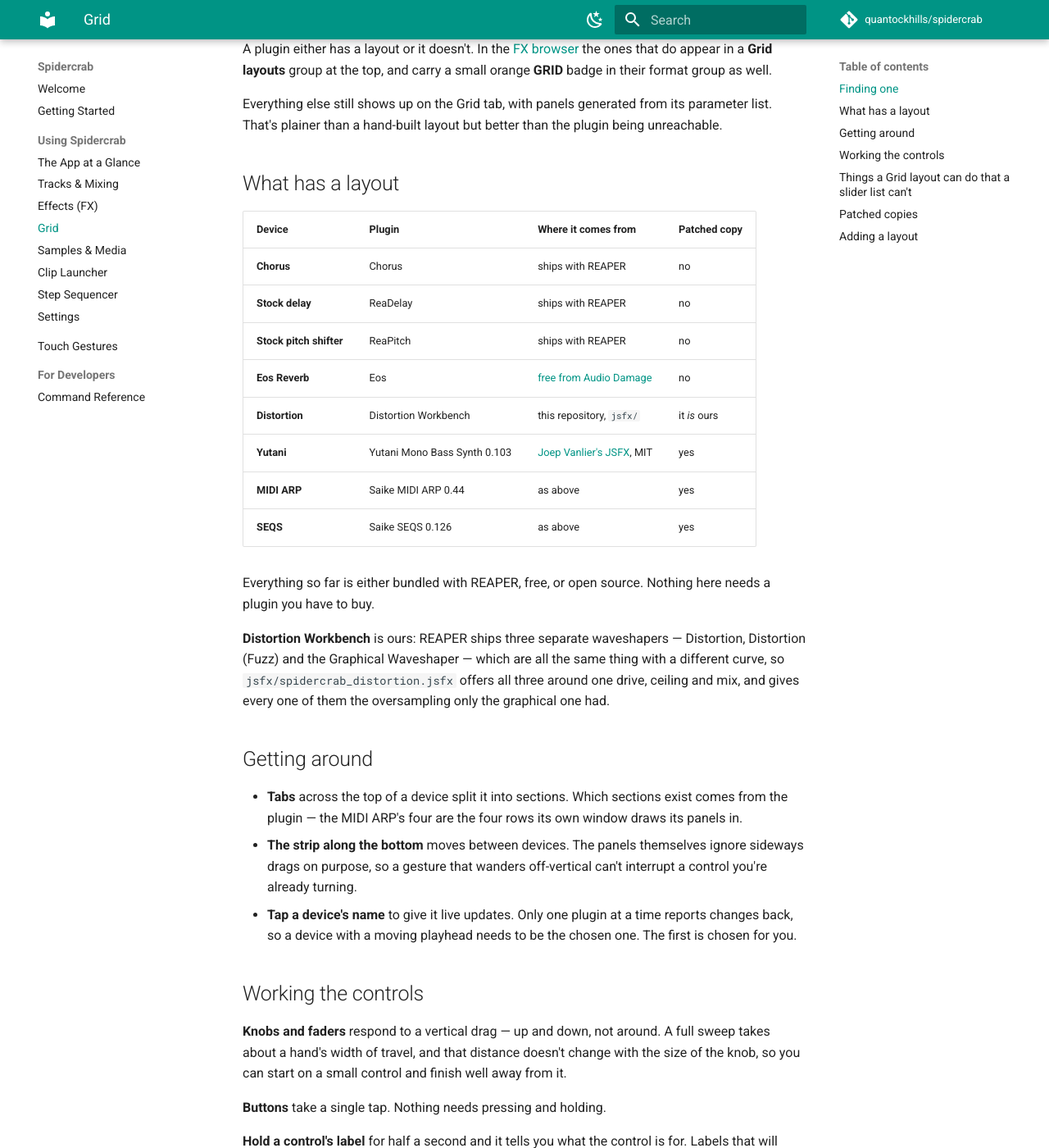
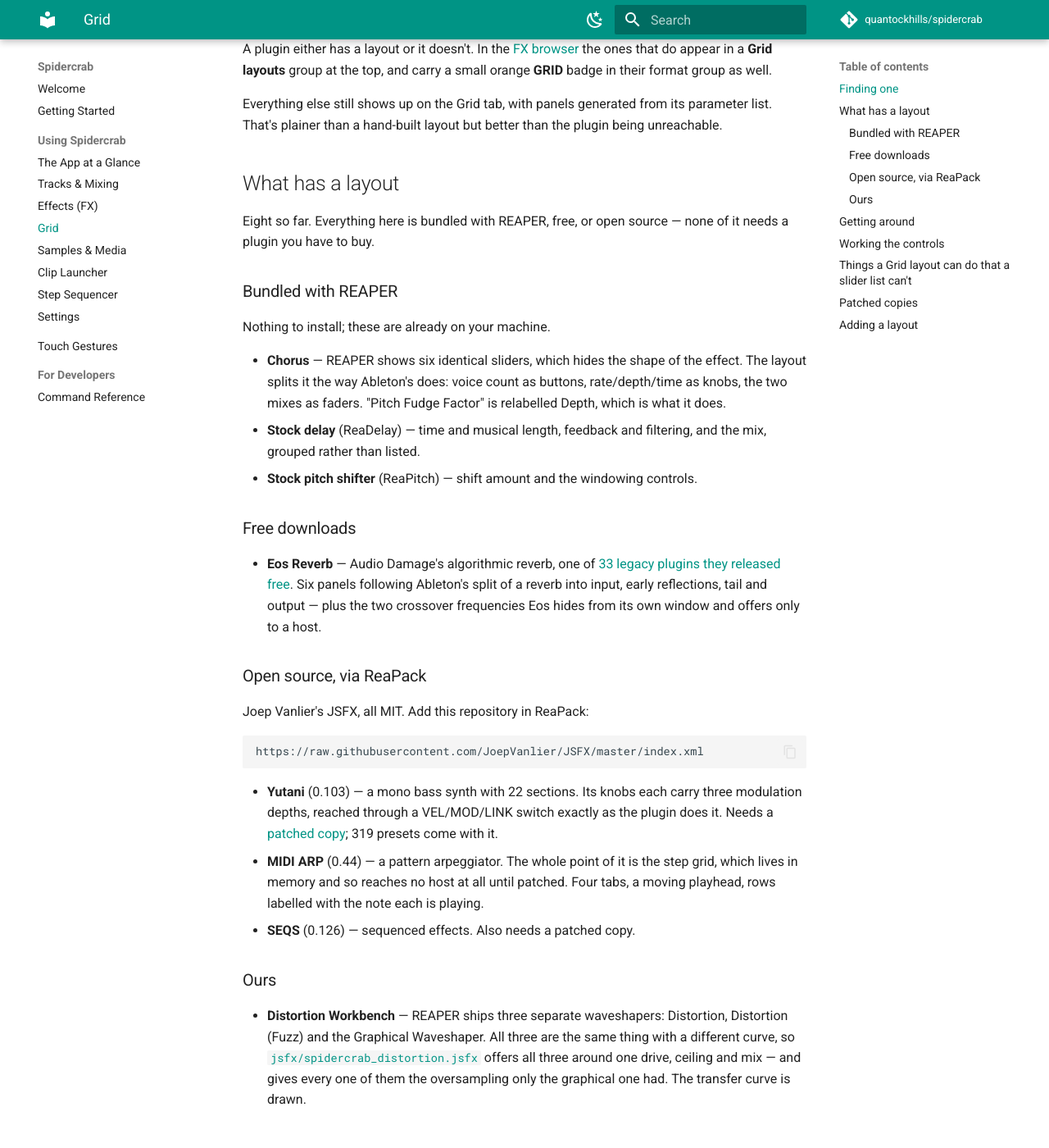
Before and after one commit to quantockhills/spidercrab, an MkDocs documentation site: the page built from docs/features/grid.md, in a window 1280 px wide and 1400 px high, scrolled down 393 px. Shown: the whole window at 82% size. Built offline with MkDocs 1.6.1 and Material for MkDocs 9.7.7, drawn with Linux system fonts in a browser that asks for light colours; comment, search, counter and statistics services are not loaded; some of the changed text lies outside the part shown.

Commit message:
docs: keep Yutani's presets, and say where every plugin comes from
Presets. A preset library is keyed to the plugin's description line, so the
patched copy sees none of the original's -- jsfx_expose.py retargets the bank
and the result is now vendored, all 319 of them. Copying the folder in gives a
synth with its presets rather than a blank one, which is what the original has
and what anyone would expect. 2.9 MB of the 4 MB in jsfx/vendor.

The arp and SEQS ship no presets, so there was nothing to carry for those.

Sources. The module list is now grouped by where each plugin comes from --
bundled with REAPER, free download, open source via ReaPack, or ours -- with a
line on what each layout offers and the ReaPack index URL for Joep Vanlier's
repository, taken from his README rather than guessed.

Co-Authored-By: Claude Opus 5 <noreply@anthropic.com>

````diff
--- a/docs/features/grid.md
+++ b/docs/features/grid.md
@@ -12,25 +12,54 @@ Everything else still shows up on the Grid tab, with panels generated from its p
 
 ## What has a layout
 
-| Device | Plugin | Where it comes from | Patched copy |
-|---|---|---|---|
-| **Chorus** | Chorus | ships with REAPER | no |
-| **Stock delay** | ReaDelay | ships with REAPER | no |
-| **Stock pitch shifter** | ReaPitch | ships with REAPER | no |
-| **Eos Reverb** | Eos | [free from Audio Damage](https://www.audiodamage.com/pages/free-and-legacy) | no |
-| **Distortion** | Distortion Workbench | this repository, `jsfx/` | it *is* ours |
-| **Yutani** | Yutani Mono Bass Synth 0.103 | [Joep Vanlier's JSFX](https://github.com/JoepVanlier/JSFX), MIT | yes |
-| **MIDI ARP** | Saike MIDI ARP 0.44 | as above | yes |
-| **SEQS** | Saike SEQS 0.126 | as above | yes |
+Eight so far. Everything here is bundled with REAPER, free, or open source —
+none of it needs a plugin you have to buy.
 
-Everything so far is either bundled with REAPER, free, or open source. Nothing
-here needs a plugin you have to buy.
+### Bundled with REAPER
 
-**Distortion Workbench** is ours: REAPER ships three separate waveshapers —
-Distortion, Distortion (Fuzz) and the Graphical Waveshaper — which are all the
-same thing with a different curve, so `jsfx/spidercrab_distortion.jsfx` offers
-all three around one drive, ceiling and mix, and gives every one of them the
-oversampling only the graphical one had.
+Nothing to install; these are already on your machine.
+
+- **Chorus** — REAPER shows six identical sliders, which hides the shape of the
+  effect. The layout splits it the way Ableton's does: voice count as buttons,
+  rate/depth/time as knobs, the two mixes as faders. "Pitch Fudge Factor" is
+  relabelled Depth, which is what it does.
+- **Stock delay** (ReaDelay) — time and musical length, feedback and filtering,
+  and the mix, grouped rather than listed.
+- **Stock pitch shifter** (ReaPitch) — shift amount and the windowing controls.
+
+### Free downloads
+
+- **Eos Reverb** — Audio Damage's algorithmic reverb, one of
+  [33 legacy plugins they released free](https://www.audiodamage.com/pages/free-and-legacy).
+  Six panels following Ableton's split of a reverb into input, early
+  reflections, tail and output — plus the two crossover frequencies Eos hides
+  from its own window and offers only to a host.
+
+### Open source, via ReaPack
+
+Joep Vanlier's JSFX, all MIT. Add this repository in ReaPack:
+
+```
+https://raw.githubusercontent.com/JoepVanlier/JSFX/master/index.xml
+```
+
+- **Yutani** (0.103) — a mono bass synth with 22 sections. Its knobs each carry
+  three modulation depths, reached through a VEL/MOD/LINK switch exactly as the
+  plugin does it. Needs a [patched copy](#patched-copies); 319 presets come
+  with it.
+- **MIDI ARP** (0.44) — a pattern arpeggiator. The whole point of it is the step
+  grid, which lives in memory and so reaches no host at all until patched. Four
+  tabs, a moving playhead, rows labelled with the note each is playing.
+- **SEQS** (0.126) — sequenced effects. Also needs a patched copy.
+
+### Ours
+
+- **Distortion Workbench** — REAPER ships three separate waveshapers:
+  Distortion, Distortion (Fuzz) and the Graphical Waveshaper. All three are the
+  same thing with a different curve, so
+  [`jsfx/spidercrab_distortion.jsfx`](https://github.com/quantockhills/spidercrab/tree/master/jsfx)
+  offers all three around one drive, ceiling and mix — and gives every one of
+  them the oversampling only the graphical one had. The transfer curve is drawn.
 
 ## Getting around
 
@@ -68,6 +97,8 @@ Modules that need a patched copy only match the copy. Point one at an original a
 
 Ready-made copies live in [`jsfx/vendor/`](https://github.com/quantockhills/spidercrab/tree/master/jsfx/vendor) with their licences and attribution intact, or you can generate your own from whatever version you have installed. Either way they are **not** installed for you: putting somebody else's plugins in your Effects folder unasked is not on. See that folder's README for both routes.
 
+Yutani's presets come with its copy. A preset library is keyed to the plugin's description line, so the patched copy would see none of the original's — `jsfx_expose.py` retargets the bank, and all 319 are there.
+
 A layout pins parameters by position as well as by name, so a later release of the plugin with one extra parameter can shift the rest. Each module records the version it was written against — the device's **Info** tab shows it, and its header counts any controls that go missing. That turns drift into a message rather than a knob that quietly moves the wrong thing.
 
 ## Adding a layout
````
Also changed, not shown: 2 other files.
